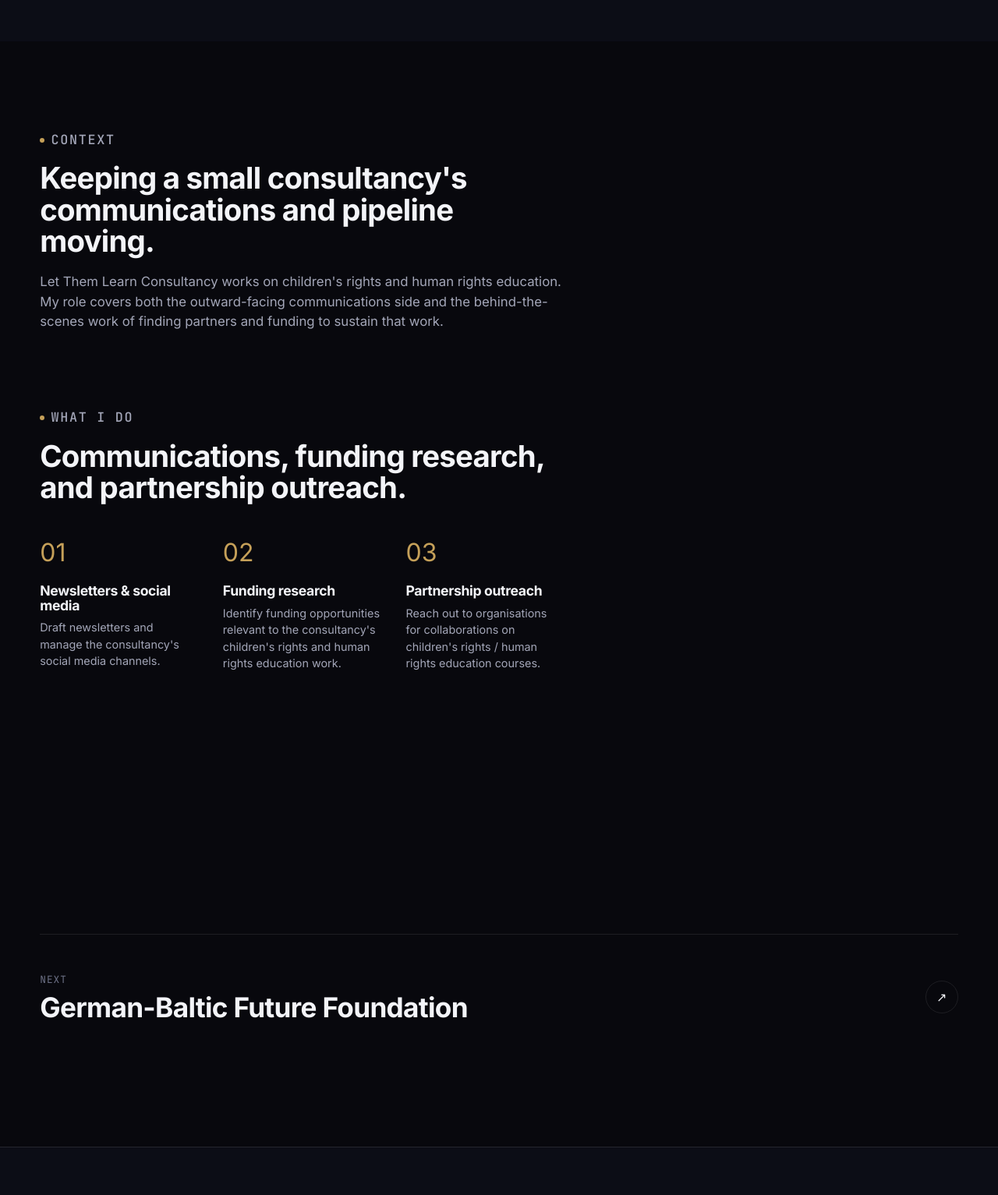
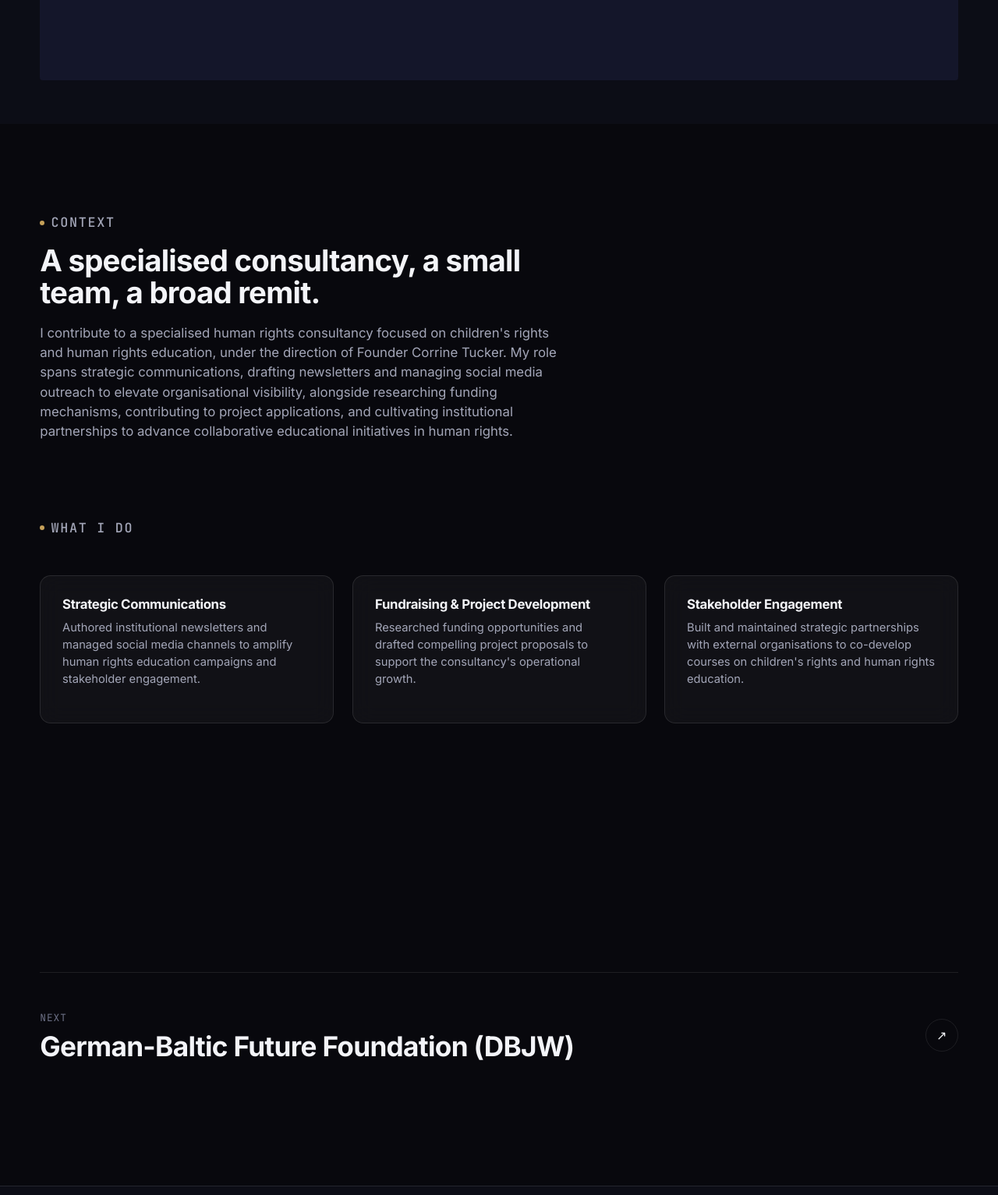
Before and after one commit to sumedhsonavane123-eu/Portfolio, a plain HTML site: page experience/empowered-human-rights.html in a window 1280 px wide. Shown: the part 1252-2785 px from the top of the page at 78% size. Drawn offline with Linux system fonts and the light colour scheme.

Commit message:
Add Empowered Human Rights logo and updated content

```diff
--- a/experience/empowered-human-rights.html
+++ b/experience/empowered-human-rights.html
@@ -3,8 +3,8 @@
 <head>
 <meta charset="UTF-8" />
 <meta name="viewport" content="width=device-width, initial-scale=1.0" />
-<title>Empowered Human Rights | Sumedh Sonavane</title>
-<meta name="description" content="Communications and Research Intern at Empowered Human Rights – Let Them Learn Consultancy, Germany." />
+<title>Communications and Research Intern, Empowered Human Rights | Sumedh Sonavane</title>
+<meta name="description" content="Communications and Research Intern at Empowered Human Rights, Let Them Learn Consultancy, a children's rights and human rights education consultancy in Germany." />
 <link rel="preconnect" href="https://fonts.googleapis.com">
 <link rel="preconnect" href="https://fonts.gstatic.com" crossorigin>
 <link href="https://fonts.googleapis.com/css2?family=Inter:wght@400;500;600;700;800&family=JetBrains+Mono:wght@400;500&display=swap" rel="stylesheet">
@@ -37,19 +37,19 @@
 
 <header class="cs-hero">
   <div class="container">
-    <p class="eyebrow reveal is-visible" style="margin-bottom:1.5rem;">Communications &amp; Research, Germany</p>
-    <h1 class="reveal is-visible" style="font-size:clamp(2.2rem, 6vw, 4.6rem); max-width:22ch;">Empowered Human Rights</h1>
-    <p class="reveal is-visible" style="color:var(--fg-muted); font-size:1.2rem; max-width:52ch; margin-top:1.5rem;">Communications and research support for a consultancy working on children's rights and human rights education.</p>
+    <p class="eyebrow reveal is-visible" style="margin-bottom:1.5rem;">Empowered Human Rights, Let Them Learn Consultancy</p>
+    <h1 class="reveal is-visible" style="font-size:clamp(2.2rem, 6vw, 4.6rem); max-width:22ch;">Communications and Research Intern</h1>
+    <p class="reveal is-visible" style="color:var(--fg-muted); font-size:1.2rem; max-width:52ch; margin-top:1.5rem;">Strategic communications, fundraising research, and partnership building for a children's rights and human rights education consultancy.</p>
 
     <div class="cs-meta reveal is-visible">
       <div class="cs-meta-item"><span>Organisation</span><strong>Empowered Human Rights, Let Them Learn Consultancy</strong></div>
       <div class="cs-meta-item"><span>Role</span><strong>Communications and Research Intern</strong></div>
-      <div class="cs-meta-item"><span>Focus</span><strong>Communications</strong></div>
+      <div class="cs-meta-item"><span>Focus</span><strong>Strategic Communications &amp; Fundraising</strong></div>
       <div class="cs-meta-item"><span>Timeline</span><strong>03/2026 – Present</strong></div>
     </div>
 
-    <div class="cs-hero-media reveal is-visible">
-      <div class="grad-3" style="width:100%; height:100%;"></div>
+    <div class="cs-hero-media reveal is-visible" style="display:flex; align-items:center; justify-content:center; background:var(--bg-raised);">
+      <img src="../images/let-them-learn-logo.png" alt="Let Them Learn Consultancy logo" style="max-width:220px; max-height:220px; width:auto; height:auto; display:block;" />
     </div>
   </div>
 </header>
@@ -58,28 +58,24 @@
   <div class="container">
     <div class="cs-block reveal">
       <p class="eyebrow" style="margin-bottom:1rem;">Context</p>
-      <h2>Keeping a small consultancy's communications and pipeline moving.</h2>
-      <p>Let Them Learn Consultancy works on children's rights and human rights education. My role covers both the outward-facing communications side and the behind-the-scenes work of finding partners and funding to sustain that work.</p>
+      <h2>A specialised consultancy, a small team, a broad remit.</h2>
+      <p>I contribute to a specialised human rights consultancy focused on children's rights and human rights education, under the direction of Founder Corrine Tucker. My role spans strategic communications, drafting newsletters and managing social media outreach to elevate organisational visibility, alongside researching funding mechanisms, contributing to project applications, and cultivating institutional partnerships to advance collaborative educational initiatives in human rights.</p>
     </div>
 
-    <div class="cs-block reveal">
+    <div class="cs-block reveal" style="max-width:none;">
       <p class="eyebrow" style="margin-bottom:1rem;">What I do</p>
-      <h2>Communications, funding research, and partnership outreach.</h2>
-      <div class="cs-steps">
-        <div class="cs-step">
-          <span class="num">01</span>
-          <h3>Newsletters &amp; social media</h3>
-          <p>Draft newsletters and manage the consultancy's social media channels.</p>
+      <div class="output-list" style="grid-template-columns:1fr 1fr 1fr;">
+        <div class="output-item">
+          <h4>Strategic Communications</h4>
+          <p>Authored institutional newsletters and managed social media channels to amplify human rights education campaigns and stakeholder engagement.</p>
         </div>
-        <div class="cs-step">
-          <span class="num">02</span>
-          <h3>Funding research</h3>
-          <p>Identify funding opportunities relevant to the consultancy's children's rights and human rights education work.</p>
+        <div class="output-item">
+          <h4>Fundraising &amp; Project Development</h4>
+          <p>Researched funding opportunities and drafted compelling project proposals to support the consultancy's operational growth.</p>
         </div>
-        <div class="cs-step">
-          <span class="num">03</span>
-          <h3>Partnership outreach</h3>
-          <p>Reach out to organisations for collaborations on children's rights / human rights education courses.</p>
+        <div class="output-item">
+          <h4>Stakeholder Engagement</h4>
+          <p>Built and maintained strategic partnerships with external organisations to co-develop courses on children's rights and human rights education.</p>
         </div>
       </div>
     </div>
@@ -91,7 +87,7 @@
     <a href="dbjw.html" class="cs-next reveal">
       <div>
         <p class="cs-next-label">Next</p>
-        <h3 class="cs-next-title">German-Baltic Future Foundation</h3>
+        <h3 class="cs-next-title">German-Baltic Future Foundation (DBJW)</h3>
       </div>
       <span class="work-card-arrow" style="border-color:var(--line);">↗</span>
     </a>
```
Also changed, not shown: experience/index.html (+5 -3 lines), index.html (+12 -0 lines), images/let-them-learn-logo.png (added).
